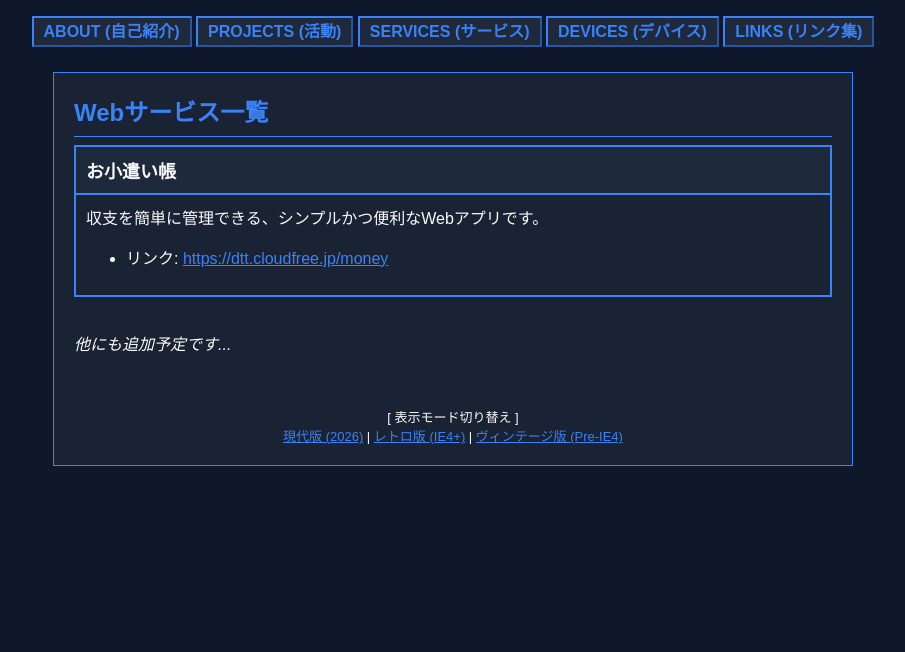
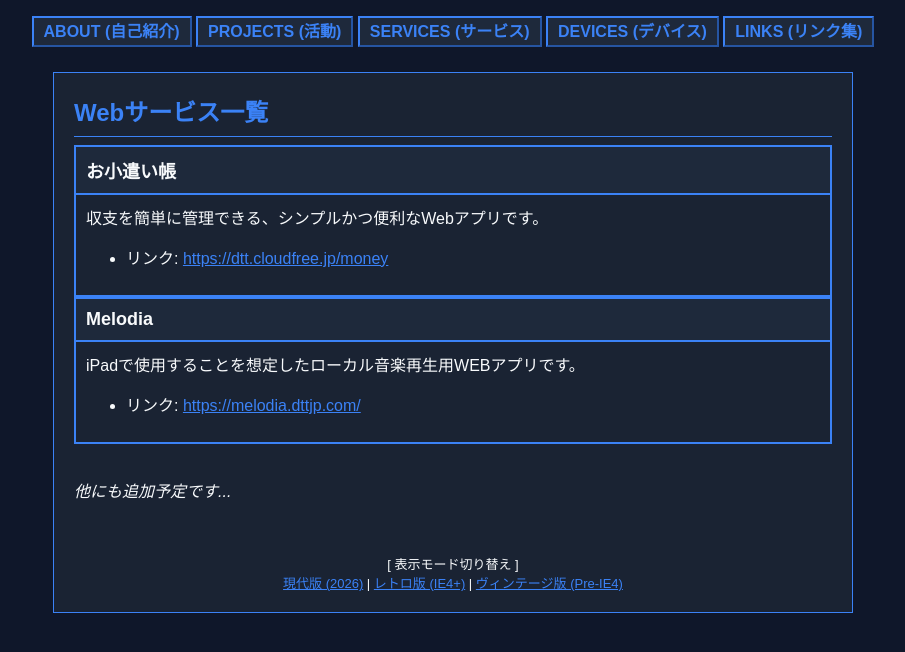
Before and after one commit to DTT-JP/DTT-Top, a plain HTML site: page s/services.html in a window 1280 px wide. Shown: the whole page, without its empty margins (187-1092 px from the left). Drawn offline with Linux system fonts and the light colour scheme.

Commit message:
Add melodia

```diff
--- a/s/services.html
+++ b/s/services.html
@@ -49,6 +49,22 @@
                     </tr>
                 </table>
 
+                <table width="100%" border="1" bordercolor="#3b82f6" cellpadding="10" cellspacing="0">
+                    <tr>
+                        <td bgcolor="#1e293b">
+                            <b><font size="4">Melodia</font></b>
+                        </td>
+                    </tr>
+                    <tr>
+                        <td>
+                            <p>iPadで使用することを想定したローカル音楽再生用WEBアプリです。</p>
+                            <ul>
+                                <li>リンク: <a href="https://melodia.dttjp.com/" target="_blank">https://melodia.dttjp.com/</a></li>
+                            </ul>
+                        </td>
+                    </tr>
+                </table>
+
                 <br>
                 <p><i>他にも追加予定です...</i></p>
 
```
Also changed, not shown: services.html (+14 -1 lines), ss/services.html (+8 -0 lines).
